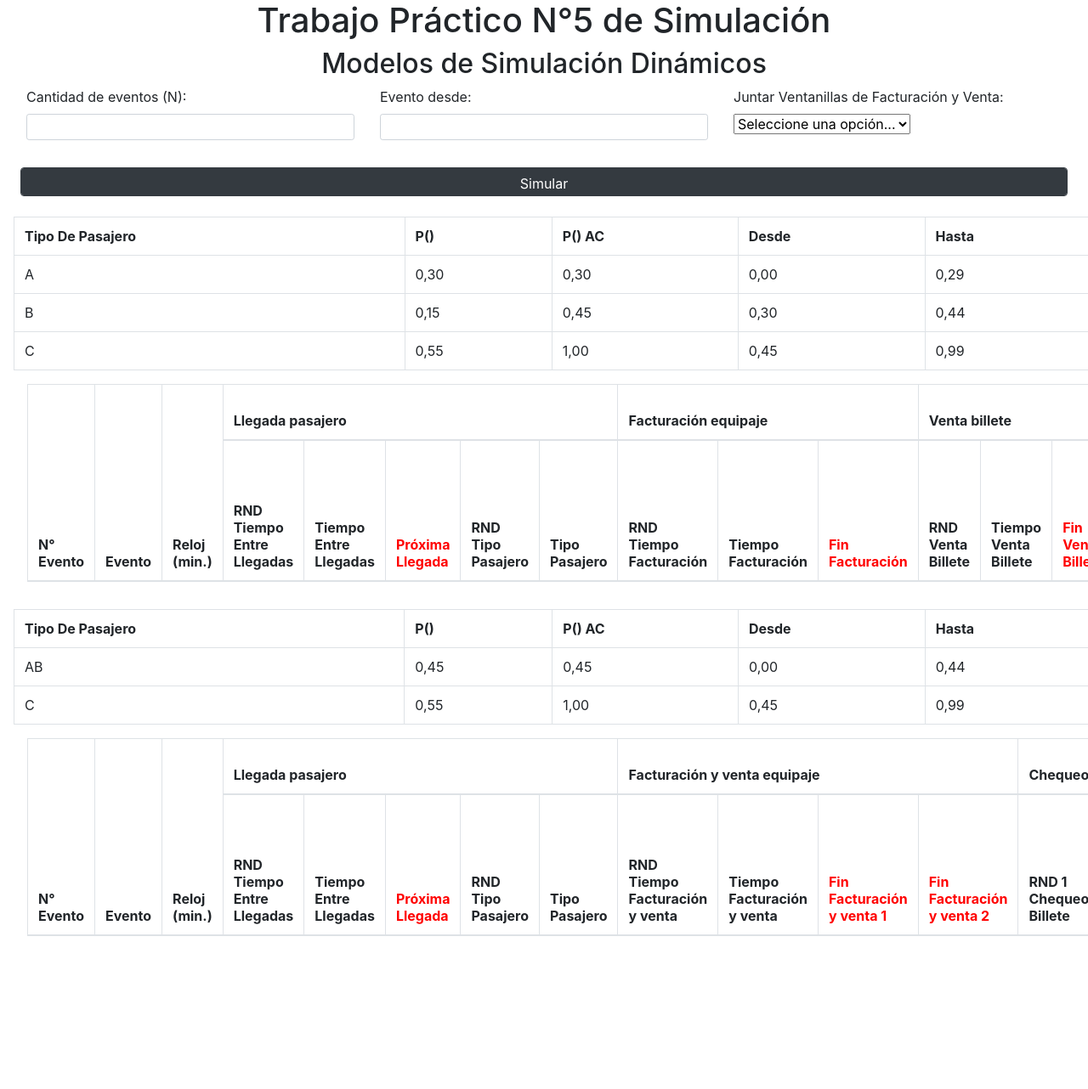
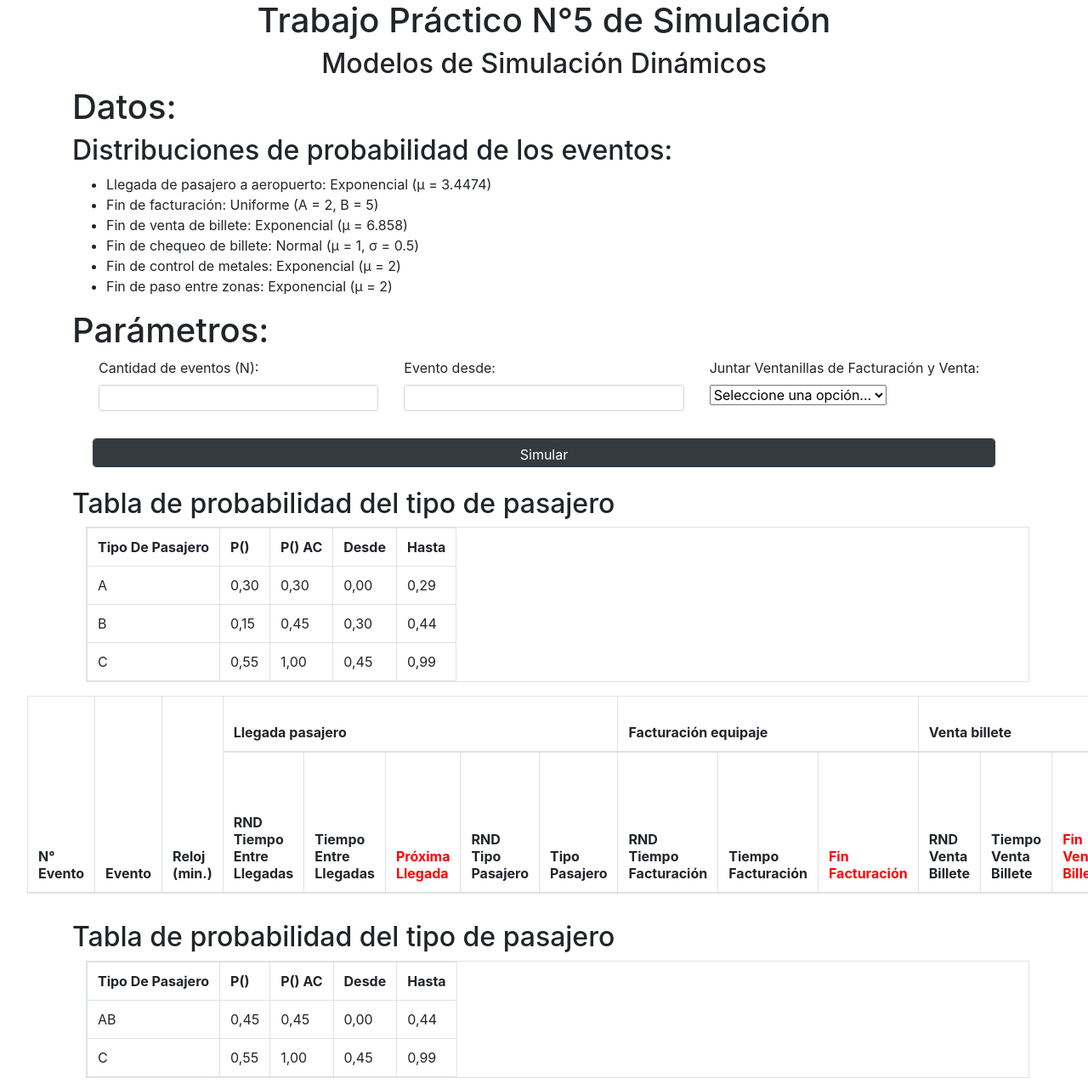
Before and after one commit to tomasDelizia/TP5-Simulacion, a website: page index.html in a window 1280 px wide. Shown: the top 1282 px of the page at 85% size. Before the commit the page ends 1134 px from the top, so only its background shows below. Drawn offline with nearby package versions, Linux system fonts and the light colour scheme.

Commit message:
4 files modified

```diff
--- a/SimuladorColasAlternativo.ts
+++ b/SimuladorColasAlternativo.ts
@@ -133,12 +133,10 @@ export class SimuladorColasAlternativo {
             pasajero.minutoLlegadaDeControlAEmbarque
           );
         }
-        console.log(eventosCandidatos);
         reloj = Number(Utils.getMenorMayorACero(eventosCandidatos).toFixed(4));
         tipoEvento = this.getSiguienteEvento(eventosCandidatos, reloj);
       }
 
-      console.log(tipoEvento);
       switch (tipoEvento) {
         // Inicio de la simulación.
         case EventoAlt.INICIO_SIMULACION: {
--- a/index.html
+++ b/index.html
@@ -11,6 +11,20 @@
   <body>
     <h1 class="text-center">Trabajo Práctico N°5 de Simulación</h1>
     <h2 class="text-center">Modelos de Simulación Dinámicos</h2>
+
+    <div class="container">
+      <h1>Datos:</h1>
+      <h2>Distribuciones de probabilidad de los eventos:</h2>
+      <ul>
+        <li>Llegada de pasajero a aeropuerto: Exponencial (µ = 3.4474)</li>
+        <li>Fin de facturación: Uniforme (A = 2, B = 5)</li>
+        <li>Fin de venta de billete: Exponencial (µ = 6.858)</li>
+        <li>Fin de chequeo de billete: Normal (µ = 1, σ = 0.5)</li>
+        <li>Fin de control de metales: Exponencial (µ = 2)</li>
+        <li>Fin de paso entre zonas: Exponencial (µ = 2)</li>
+      </ul>
+
+      <h1>Parámetros:</h1>
 
       <form>
         <div class="row mb-3 mx-3">
@@ -54,9 +68,13 @@
             Simular
           </button>
         </div>
+      </form>
+    </div>
 
     <div id="divTablaSimulacion">
-        <table class="table table-hover table-bordered mx-3 mb-3">
+      <div class="container">
+        <h2>Tabla de probabilidad del tipo de pasajero</h2>
+        <table class="table table-hover table-responsive table-bordered mx-3 mb-3">
           <tr>
             <th>Tipo De Pasajero</th>
             <th>P()</th>
@@ -86,6 +104,7 @@
             <td>0,99</td>
           </tr>
         </table>
+      </div>
 
       <div class="table-responsive scrollable row mb-3 mx-3">
         <table id="tablaSimulacion" class="table table-hover table-bordered mx-3 mb-3">
@@ -197,7 +216,9 @@
     </div>
 
     <div id="divTablaSimulacionAlternativa">
-        <table class="table table-hover table-bordered mx-3 mb-3">
+      <div class="container">
+        <h2>Tabla de probabilidad del tipo de pasajero</h2>
+        <table class="table table-hover table-bordered table-responsive mx-3 mb-3">
           <tr>
             <th>Tipo De Pasajero</th>
             <th>P()</th>
@@ -220,6 +241,8 @@
             <td>0,99</td>
           </tr>
         </table>
+      </div>
+
 
       <div class="table-responsive scrollable row mb-3 mx-3">
         <table id="tablaSimulacionAlternativa" class="table table-hover table-bordered mx-3 mb-3">
@@ -315,6 +338,5 @@
       </div>
     </div>
 
-    </form>
   </body>
 </html>
```
Also changed, not shown: HTMLUtils.ts (+11 -3 lines), index.ts (+9 -4 lines). Lines whose indentation alone changed are shown as unchanged.
